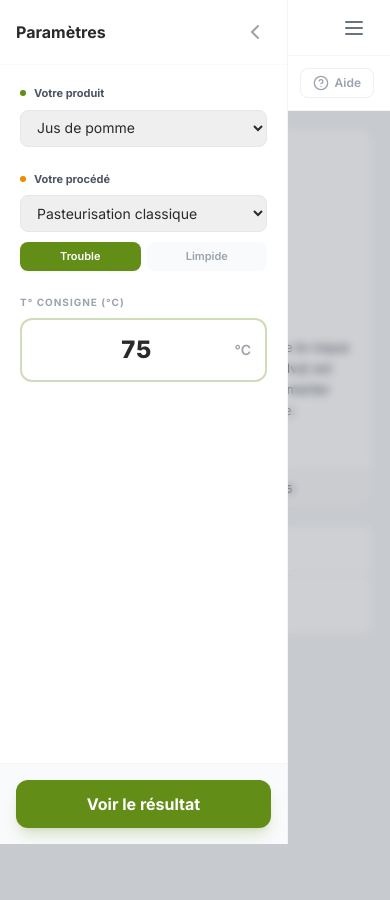
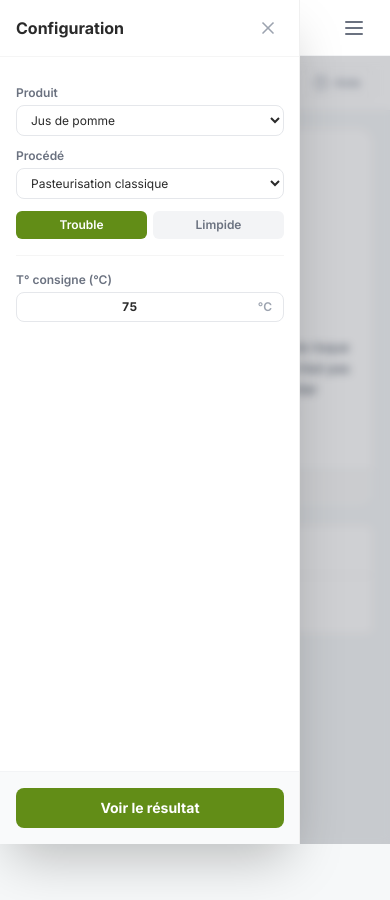
Before and after one commit to thisisbriandb/ifpc, a Next.js app in the folder frontend/: page /bareme in a window 390 px wide. Built offline with nearby package versions, Linux system fonts and the light colour scheme.

Commit message:
amelioration

```diff
--- a/frontend/app/bareme/page.tsx
+++ b/frontend/app/bareme/page.tsx
@@ -1,7 +1,7 @@
 "use client";
 
 import { Suspense, useState, useMemo } from "react";
-import { AlertTriangle, Info, ShieldCheck, ChevronDown, HelpCircle } from "lucide-react";
+import { AlertTriangle, Info, ShieldCheck, HelpCircle, ChevronLeft, ChevronRight, Settings2, X } from "lucide-react";
 import { useSearchParams } from "next/navigation";
 import { useI18n } from "@/lib/i18n";
 import { useAuthStore } from "@/lib/store";
@@ -214,6 +214,9 @@ function BaremePageInner() {
 
   const produit = PRODUITS[productType];
   const productLabel = (key: string) => PRODUCT_LABELS[key]?.[locale] || PRODUITS[key]?.nom || key;
+  const selectCls = "w-full px-2.5 py-1.5 border border-gray-200 rounded-lg focus:ring-1 focus:ring-brand-primary focus:border-brand-primary outline-none text-xs bg-white";
+  const inputCls = "w-full px-2.5 py-1.5 border border-gray-200 rounded-lg focus:ring-1 focus:ring-brand-accent focus:border-brand-accent outline-none text-xs";
+  const labelCls = "block text-xs font-semibold text-gray-500 mb-1";
 
   // Format hold time for narrative
   const formatHold = (c: typeof computed) => {
@@ -252,97 +255,92 @@ function BaremePageInner() {
             <HelpCircle className="w-4 h-4" />
             {t("controle.help")}
           </button>
-          {canExpert && (
-            <label className="flex items-center gap-2 text-xs cursor-pointer select-none">
-              <input type="checkbox" checked={expertMode} onChange={e => setExpertMode(e.target.checked)}
-                className="w-3.5 h-3.5 rounded accent-brand-accent" />
-              <span className="hidden sm:inline font-semibold text-brand-accent">{t("bareme.expertMode")}</span>
-              <span className="sm:hidden font-semibold text-brand-accent">EXPERT</span>
-            </label>
-          )}
         </div>
       </div>
 
       <div className="flex-1 flex overflow-hidden relative">
         {/* Backdrop for mobile */}
         {isConfigOpen && (
-          <div className="lg:hidden absolute inset-0 bg-gray-900/20 backdrop-blur-sm z-30"
+          <div className="lg:hidden fixed inset-0 bg-gray-900/20 backdrop-blur-sm z-30 transition-opacity"
             onClick={() => setIsConfigOpen(false)} />
         )}
 
         {/* ── Left — Configuration (Drawer on mobile) ── */}
-        <div className={`
-          fixed lg:static inset-y-0 left-0 z-40 w-72 sm:w-80 flex-shrink-0 border-r border-gray-100 bg-white transition-transform duration-300 ease-in-out
-          ${isConfigOpen ? "translate-x-0" : "-translate-x-full lg:translate-x-0"}
-        `}>
-          <div className="flex flex-col h-full overflow-hidden">
-            <div className="lg:hidden flex items-center justify-between p-4 border-b border-gray-50">
-              <span className="font-bold text-brand-text">Paramètres</span>
-              <button onClick={() => setIsConfigOpen(false)} className="p-1 text-gray-400">
-                <ChevronDown className="w-6 h-6 rotate-90" />
+        <aside
+          className={`fixed lg:static inset-y-0 left-0 z-40 bg-white border-r border-black/[0.06] transition-all duration-300 ease-in-out flex flex-col overflow-hidden shadow-2xl lg:shadow-none
+            ${isConfigOpen ? "w-[300px] sm:w-[320px] translate-x-0" : "w-0 -translate-x-full lg:translate-x-0 lg:border-r-0"}
+          `}
+        >
+          <div className={`${isConfigOpen ? "opacity-100" : "opacity-0 lg:opacity-100"} transition-opacity duration-200 flex flex-col h-full overflow-hidden w-[300px] sm:w-[320px]`}>
+            <div className="flex items-center justify-between px-4 py-3 border-b border-black/[0.04] lg:hidden">
+              <h2 className="font-bold text-brand-text">Configuration</h2>
+              <button onClick={() => setIsConfigOpen(false)} className="p-1.5 text-gray-400">
+                <X className="w-5 h-5" />
               </button>
             </div>
-            <div className="flex-1 overflow-y-auto p-5 space-y-6">
+            <div className="flex-1 overflow-y-auto">
+              <div className="px-4 pt-4 pb-3 space-y-3">
+                <div className="flex items-center justify-between">
+                  {canExpert && (
+                    <button
+                      onClick={() => setExpertMode(!expertMode)}
+                      className="ml-auto text-[10px] font-bold px-2 py-0.5 rounded transition-colors bg-gray-100 text-gray-500 hover:bg-gray-200"
+                    >
+                      EXPERT
+                    </button>
+                  )}
+                </div>
 
                 {/* 1. Produit */}
                 <section>
-            <div className="flex items-center gap-2 mb-2">
-              <span className="w-1.5 h-1.5 rounded-full bg-brand-primary" />
-              <p className="text-[11px] font-bold text-gray-600">{t("bareme.stepProduct")}</p>
-            </div>
-            <select value={productType} onChange={e => handleProductChange(e.target.value)}
-              className="w-full px-3 py-2 border border-gray-200 rounded-lg text-sm outline-none focus:border-brand-primary transition-colors">
+                  <label className={labelCls}>{t("productSelector.product")}</label>
+                  <select value={productType} onChange={e => handleProductChange(e.target.value)} className={selectCls}>
                     {Object.entries(PRODUITS).map(([k]) => <option key={k} value={k}>{productLabel(k)}</option>)}
                   </select>
-
                 </section>
 
                 {/* 2. Procédé */}
                 <section>
-            <div className="flex items-center gap-2 mb-2">
-              <span className="w-1.5 h-1.5 rounded-full bg-brand-accent" />
-              <p className="text-[11px] font-bold text-gray-600">{t("bareme.stepProcess")}</p>
-            </div>
-            <select value={pasteType} onChange={e => setPasteType(e.target.value as "flash" | "classique" | "tunnel")}
-              className="w-full px-3 py-2 border border-gray-200 rounded-lg text-sm outline-none focus:border-brand-accent transition-colors">
+                  <label className={labelCls}>{t("productSelector.process")}</label>
+                  <select value={pasteType} onChange={e => setPasteType(e.target.value as "flash" | "classique" | "tunnel")} className={selectCls}>
                     <option value="flash">Flash-pasteurisation</option>
                     <option value="classique">Pasteurisation classique</option>
                     <option value="tunnel">Pasteurisation tunnel</option>
                   </select>
-             <div className="flex gap-1.5 mt-2.5">
+                </section>
+
+                <div className="flex gap-1.5">
                   {[[t("bareme.turbid"), true], [t("bareme.clear"), false]].map(([label, val]) => (
                     <button key={String(val)} onClick={() => setTrouble(val as boolean)}
-                  className={`flex-1 py-1.5 rounded-lg text-[11px] font-semibold transition-all ${
-                    trouble === val ? "bg-brand-primary text-white shadow-sm" : "bg-gray-50 text-gray-400 hover:bg-gray-100"}`}>
+                      className={`flex-1 py-1.5 rounded-md text-xs font-semibold transition-colors ${
+                        trouble === val ? "bg-brand-primary text-white" : "bg-gray-100 text-gray-500 hover:bg-gray-200"
+                      }`}>
                       {label as string}
                     </button>
                   ))}
                 </div>
-          </section>
+              </div>
 
+              <div className="mx-4 my-1 border-t border-black/[0.04]" />
+
+              <div className="px-4 py-3 space-y-3">
                 {/* 3. Température consigne */}
                 <section>
-            <p className="text-[10px] font-bold text-gray-400 uppercase tracking-widest mb-2">{t("bareme.tempConsigne")}</p>
+                  <label className={labelCls}>{t("bareme.tempConsigne")}</label>
                   <div className="relative">
                     <input type="number" step="1" min="50" max="100" value={tConsigne}
                       onChange={e => setTConsigne(e.target.value)}
-                className="w-full px-4 py-3.5 border-2 border-brand-primary/30 rounded-xl text-2xl font-extrabold text-brand-text text-center outline-none focus:border-brand-primary transition-colors tabular-nums" />
-              <span className="absolute right-4 top-1/2 -translate-y-1/2 text-sm font-semibold text-gray-400">°C</span>
+                      className={`${inputCls} pr-9 text-center font-bold tabular-nums`} />
+                    <span className="absolute right-3 top-1/2 -translate-y-1/2 text-xs font-semibold text-gray-400">°C</span>
                   </div>
                 </section>
 
                 {/* Expert params — only if expert/admin + toggle on */}
                 {canExpert && expertMode && (
-            <section className="border-t border-gray-100 pt-4">
-              <div className="flex items-center gap-2 mb-2.5">
-                <ChevronDown className="w-3.5 h-3.5 text-brand-accent" />
-                <p className="text-[10px] font-bold text-brand-accent uppercase tracking-widest">{t("bareme.expertParams")}</p>
-              </div>
-              <div className="space-y-2.5">
+                  <section className="pt-1.5 border-t border-gray-100 space-y-2.5">
                     <div>
-                  <p className="text-[10px] text-gray-400 mb-1">{t("bareme.microTarget")}</p>
-                  <select value={microKey} onChange={e => setMicroKey(e.target.value)}
-                    className="w-full px-3 py-2 border border-gray-200 rounded-lg text-[11px] outline-none focus:border-brand-accent transition-colors">
+                      <label className={labelCls}>{t("bareme.microTarget")}</label>
+                      <select value={microKey} onChange={e => setMicroKey(e.target.value)} className={selectCls}>
                         {(PRODUCT_MICROS[productType] || []).map((k) => {
                           const v = MICROORGANISMES[k];
                           if (!v) return null;
@@ -357,33 +355,42 @@ function BaremePageInner() {
                     </div>
                     <div className="grid grid-cols-2 gap-2">
                       <div>
-                    <p className="text-[10px] text-gray-400 mb-1">{t("bareme.tref")}</p>
+                        <label className={labelCls}>{t("bareme.tref")}</label>
                         <input type="number" step="0.1" placeholder="60" value={customTref}
                           onChange={e => setCustomTref(e.target.value)}
-                      className="w-full px-2.5 py-1.5 border border-gray-200 rounded-lg text-sm outline-none focus:border-brand-accent transition-colors" />
+                          className={inputCls} />
                       </div>
                       <div>
-                    <p className="text-[10px] text-gray-400 mb-1">{t("bareme.z")}</p>
+                        <label className={labelCls}>{t("bareme.z")}</label>
                         <input type="number" step="0.1" placeholder="7" value={customZ}
                           onChange={e => setCustomZ(e.target.value)}
-                      className="w-full px-2.5 py-1.5 border border-gray-200 rounded-lg text-sm outline-none focus:border-brand-accent transition-colors" />
-                  </div>
+                          className={inputCls} />
                       </div>
                     </div>
                   </section>
                 )}
               </div>
-            {/* View Result Button (Mobile only) */}
+            </div>
             <div className="lg:hidden p-4 bg-gray-50 border-t border-gray-100">
               <button
                 onClick={() => setIsConfigOpen(false)}
-                className="w-full py-3 bg-brand-primary text-white font-bold rounded-xl shadow-lg shadow-brand-primary/20"
+                className="w-full py-2.5 text-sm flex items-center justify-center gap-2 rounded-lg font-bold bg-brand-primary text-white hover:bg-brand-primary/90 transition-colors"
               >
                 Voir le résultat
               </button>
             </div>
           </div>
-        </div>
+        </aside>
+
+        {/* Toggle Button (Desktop) */}
+        <button
+          onClick={() => setIsConfigOpen(!isConfigOpen)}
+          className={`hidden lg:flex absolute top-8 w-8 h-8 bg-white border border-black/[0.06] rounded-full items-center justify-center shadow-sm z-50 hover:bg-gray-50 transition-all duration-300 ease-in-out
+            ${isConfigOpen ? "left-[284px] sm:left-[304px]" : "left-4"}
+          `}
+        >
+          {isConfigOpen ? <ChevronLeft className="w-4 h-4 text-gray-500" /> : <ChevronRight className="w-4 h-4 text-gray-500" />}
+        </button>
 
         {/* ── Right — Verdict ── */}
         <div className="flex-1 overflow-y-auto p-4 sm:p-5">
@@ -391,9 +398,9 @@ function BaremePageInner() {
           {!isConfigOpen && (
             <button
               onClick={() => setIsConfigOpen(true)}
-              className="lg:hidden fixed bottom-6 right-6 z-30 w-12 h-12 bg-brand-accent text-white rounded-full shadow-lg flex items-center justify-center animate-in zoom-in duration-300"
+              className="lg:hidden fixed bottom-6 right-6 z-30 w-12 h-12 bg-brand-primary text-white rounded-full shadow-lg flex items-center justify-center animate-in zoom-in duration-300"
             >
-              <Info className="w-6 h-6" />
+              <Settings2 className="w-6 h-6" />
             </button>
           )}
           {computed && verdict && vcfg ? (
--- a/frontend/messages/fr.json
+++ b/frontend/messages/fr.json
@@ -125,7 +125,7 @@
     "language": "Langue de l'interface"
   },
   "bareme": {
-    "title": "Aide au barème",
+    "title": "Aide au choix du barème",
     "expertMode": "Mode expert",
     "product": "Produit",
     "clarity": "Clarté",
@@ -161,9 +161,9 @@
     "verdictOk": "Réalisable",
     "verdictDifficult": "Exigeant",
     "verdictImpossible": "Irréalisable",
-    "narrativeOk": "À {temp}°C, le temps nécessaire pour réduire le risque lié aux moisissures ({micro}) est a priori satisfaisant.",
+    "narrativeOk": "À {temp}°C, le temps nécessaire pour réduire le risque lié aux moisissures ({micro}) est satisfaisant.",
     "narrativeDifficult": "À {temp}°C, le temps nécessaire pour réduire le risque lié aux moisissures ({micro}) est trop long. Il est recommandé d'augmenter la température.",
-    "narrativeImpossible": "À {temp}°C, le temps nécessaire pour réduire le risque lié aux moisissures ({micro}) est irréalisable. Il est recommandé d'augmenter significativement la température.",
+    "narrativeImpossible": "À {temp}°C, le temps nécessaire pour réduire le risque lié aux moisissures ({micro}) n’est pas adapté. Il est recommandé d'augmenter significativement la température.",
     "narrativeContext": "Cible : détruire {micro} (VP = {vp} UP).",
     "stepProduct": "Votre produit",
     "stepProcess": "Votre procédé",
```
Lines whose indentation alone changed are shown as unchanged.
